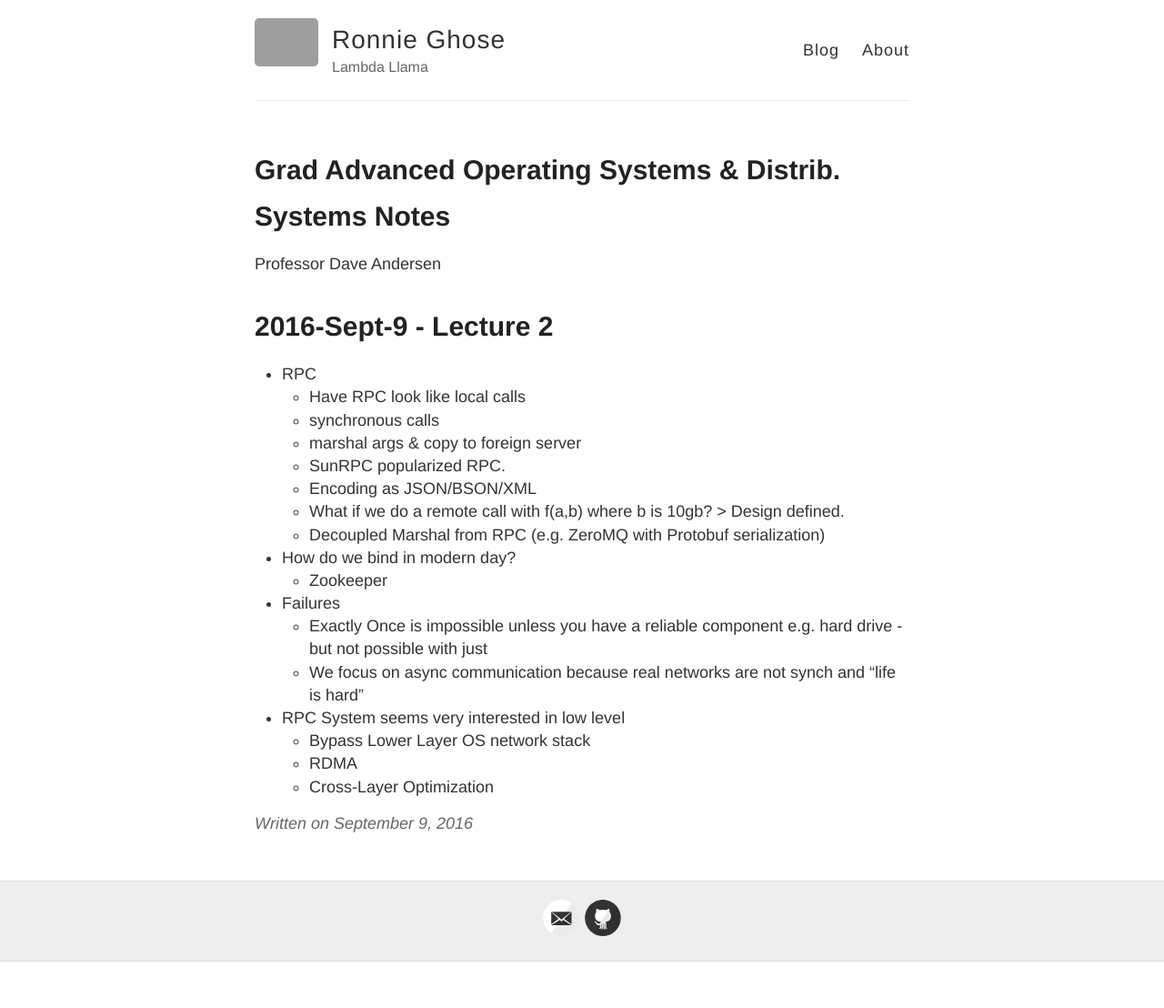
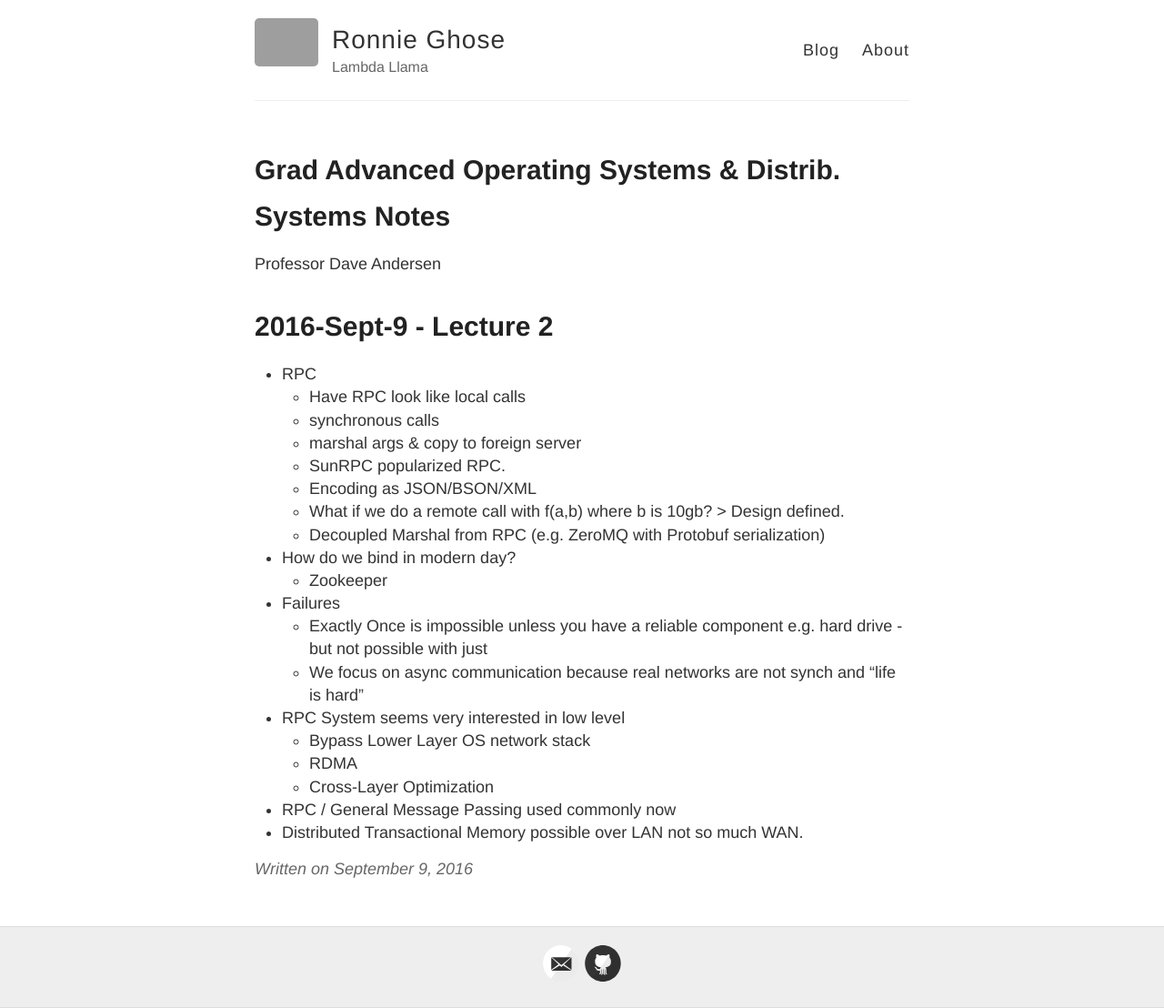
Before and after one commit to RONNCC/ronncc.github, a Jekyll site: the page built from _posts/2016-9-9-Advanced-Operating-Systems-Notes.md, in a window 1280 px wide. Shown: the whole page at 91% size. Built offline with Jekyll 4.4.1, drawn with Linux system fonts in a browser that asks for light colours; comment, search, counter and statistics services are not loaded; before the commit the page ends 1057 px from its top, so only the background shows below that; grey boxes are pictures that could not be loaded.

Commit message:
Updated 2016-9-9-Advanced-Operating-Systems-Notes.md

```diff
--- a/_posts/2016-9-9-Advanced-Operating-Systems-Notes.md
+++ b/_posts/2016-9-9-Advanced-Operating-Systems-Notes.md
@@ -30,3 +30,6 @@ Professor Dave Andersen
     - Bypass Lower Layer OS network stack
     - RDMA
     - Cross-Layer Optimization
+
+- RPC / General Message Passing used commonly now
+- Distributed Transactional Memory possible over LAN not so much WAN.
```
